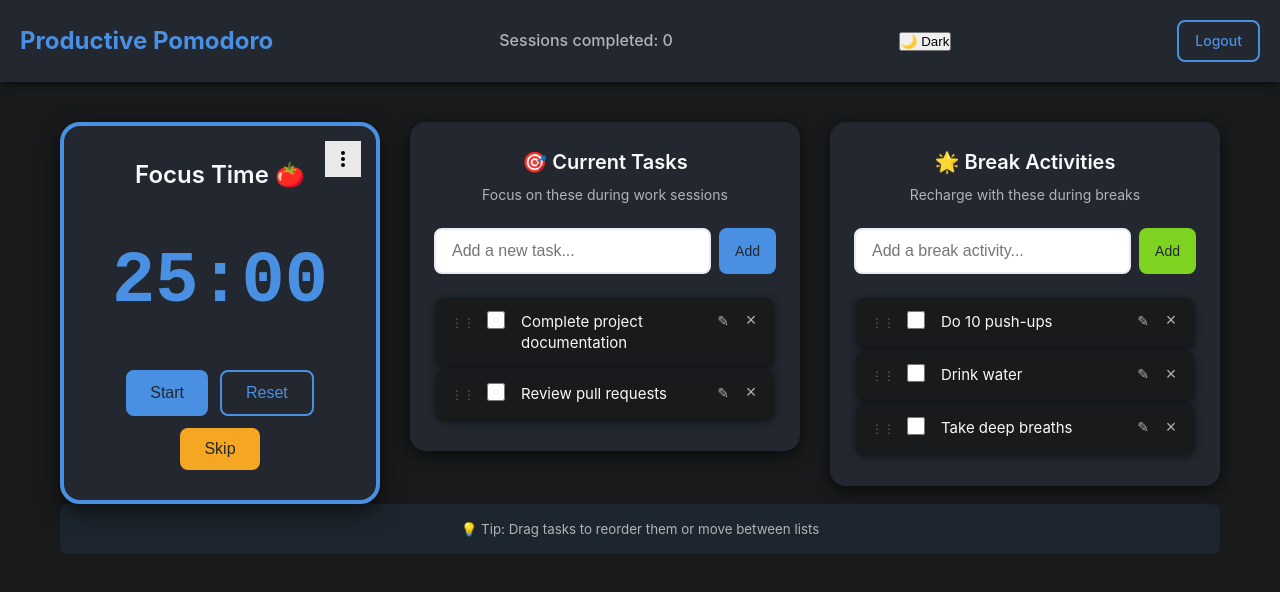
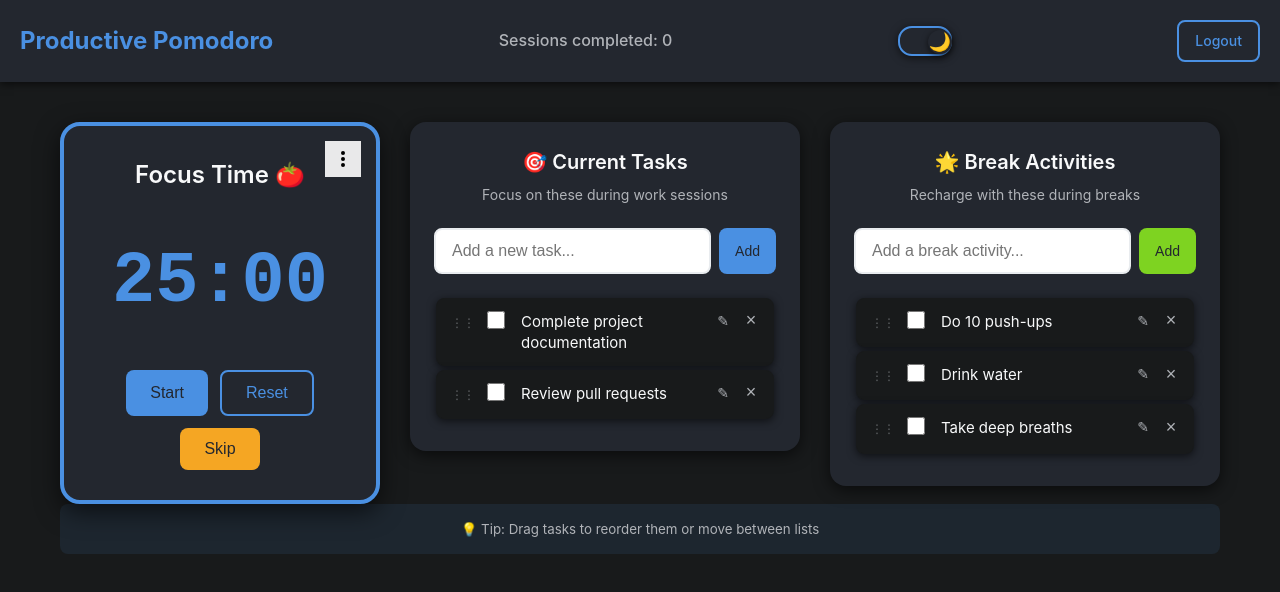
Before and after one commit to MattOrtner/productive-pomo, a React (Create React App) app: page /dashboard in a window 1280 px wide. Shown: the top 592 px of the page. Built offline with nearby package versions, Linux system fonts and the light colour scheme.

Commit message:
feat: implement theme toggle component with slider UI for improved user experience

```diff
--- a/src/components/ThemeToggle.css
+++ b/src/components/ThemeToggle.css
@@ -0,0 +1,54 @@
+.theme-toggle-slider {
+  display: inline-block;
+  cursor: pointer;
+  outline: none;
+}
+
+.slider-track {
+  width: 54px;
+  height: 30px;
+  background: var(--light-gray);
+  border-radius: 14px;
+  position: relative;
+  transition: background 0.3s;
+  box-shadow: 0 2px 8px var(--shadow);
+  border: 2px solid var(--medium-gray);
+  display: flex;
+  align-items: center;
+}
+
+.slider-track.dark {
+  background: #23272f;
+  border-color: #4a90e2;
+}
+
+.slider-track.light {
+  background: #f8f9fa;
+  border-color: #7ed321;
+}
+
+.slider-thumb {
+  width: 24px;
+  height: 24px;
+  background: var(--white);
+  border-radius: 50%;
+  position: absolute;
+  top: 2px;
+  left: 2px;
+  display: flex;
+  align-items: center;
+  justify-content: center;
+  font-size: 18px;
+  box-shadow: 0 2px 6px var(--shadow);
+  transition: left 0.3s, background 0.3s;
+}
+
+.slider-thumb.light {
+  left: 2px;
+  background: #fffbe6;
+}
+
+.slider-thumb.dark {
+  left: 28px;
+  background: #23272f;
+}
--- a/src/components/ThemeToggle.js
+++ b/src/components/ThemeToggle.js
@@ -5,13 +5,19 @@ import "./ThemeToggle.css";
 const ThemeToggle = () => {
   const { theme, toggleTheme } = useTheme();
   return (
-    <button
-      className={`theme-toggle-btn ${theme}`}
+    <div
+      className="theme-toggle-slider"
       onClick={toggleTheme}
       aria-label="Toggle light and dark mode"
+      role="button"
+      tabIndex={0}
     >
-      {theme === "dark" ? "🌙 Dark" : "☀️ Light"}
-    </button>
+      <div className={`slider-track ${theme}`}>
+        <div className={`slider-thumb ${theme}`}>
+          {theme === "dark" ? "🌙" : "☀️"}
+        </div>
+      </div>
+    </div>
   );
 };
 
```
